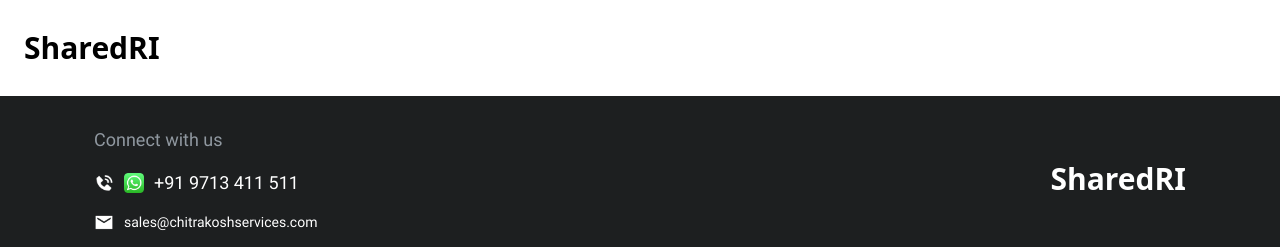
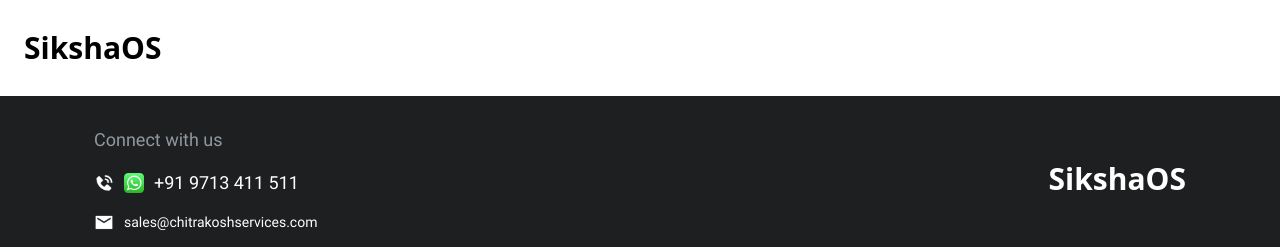
Before and after one commit to Nikhilesh1119/website, a React (Vite) app: page /privacyPolicy in a window 1280 px wide. Shown: the top 247 px of the page. Built offline with nearby package versions, Linux system fonts and the light colour scheme.

Commit message:
change logo name

```diff
--- a/index.html
+++ b/index.html
@@ -1,10 +1,10 @@
-<!doctype html>
+<!DOCTYPE html>
 <html lang="en">
   <head>
     <meta charset="UTF-8" />
     <link rel="icon" type="image/svg+xml" href="./src/assets/deerlogo.png" />
     <meta name="viewport" content="width=device-width, initial-scale=1.0" />
-    <title>SharedRI</title>
+    <title>SikshaOS</title>
   </head>
   <body>
     <div id="root"></div>
--- a/src/components/Footer.jsx
+++ b/src/components/Footer.jsx
@@ -36,7 +36,8 @@
           </div> */}
         </div>
         <span className="text-3xl font-bold font-roboto text-white">
-          SharedRI
+          {/* SharedRI */}
+          SikshaOS
         </span>
         {/* <img
           src={Smrtiw}
--- a/src/components/Navbar.jsx
+++ b/src/components/Navbar.jsx
@@ -25,7 +25,8 @@
             isContactPage ? "text-white" : "text-black"
           }`}
         >
-          SharedRI
+          {/* SharedRI */}
+          SikshaOS
         </span>
       {/* </Link> */}
 
```
